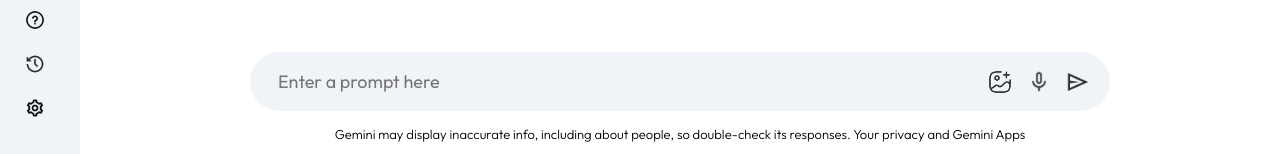
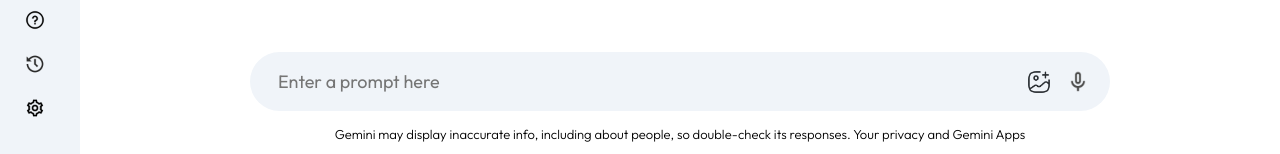
Before and after one commit to eghoAditya/Google-Gemini-Clone, a React (Vite) app: page / in a window 1280 px wide. Shown: the part 643-797 px from the top of the page. Built offline with nearby package versions, Linux system fonts and the light colour scheme.

Commit message:
Send button disappear if there is no text in search box

```diff
--- a/src/components/Main/Main.jsx
+++ b/src/components/Main/Main.jsx
@@ -102,14 +102,14 @@
                         <div>
                             <img src={assets.gallery_icon} alt="Gallery Icon" />
                             <img src={assets.mic_icon} alt="Mic Icon" />
-                            <img
+                             {input? <img
                                 onClick={() => {
                                     setRecentPrompt(input);  // Set recentPrompt before sending
                                     onSent();  // Trigger onSent to handle prompt sending
                                 }}
                                 src={assets.send_icon}
                                 alt="Send Icon"
-                            />
+                            />:null}
                         </div>
                     </div>
 
```
